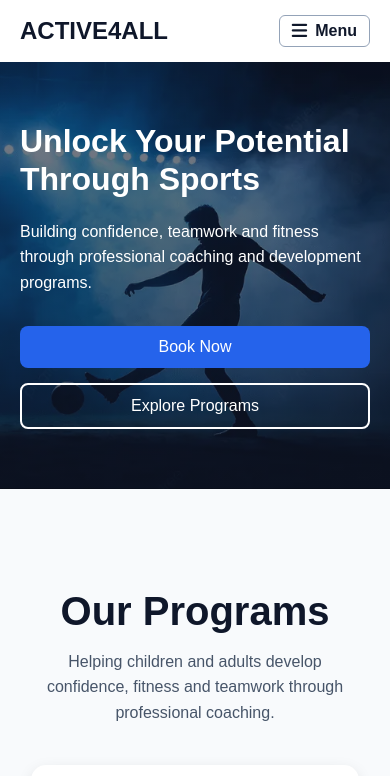
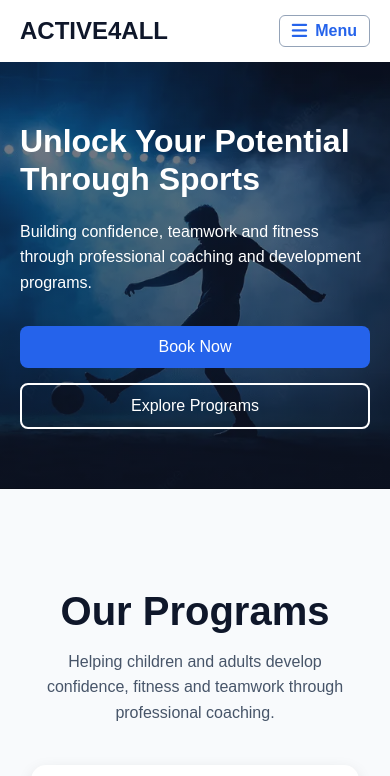
Before and after one commit to mokoenaeithan5-collab/Active4All, a plain HTML site: page index.html in a window 390 px wide. Shown: the top 776 px of the page. Drawn offline with Linux system fonts and the light colour scheme.

Commit message:
updated style.css

```diff
--- a/css/style.css
+++ b/css/style.css
@@ -80,7 +80,7 @@ nav a {
     align-items: center;
     gap: 8px;
     background: none;
-    color: var(--navy);
+    color: var(--blue);
     border: 1px solid #94a3b8;
     border-radius: 6px;
     padding: 6px 12px;
```
